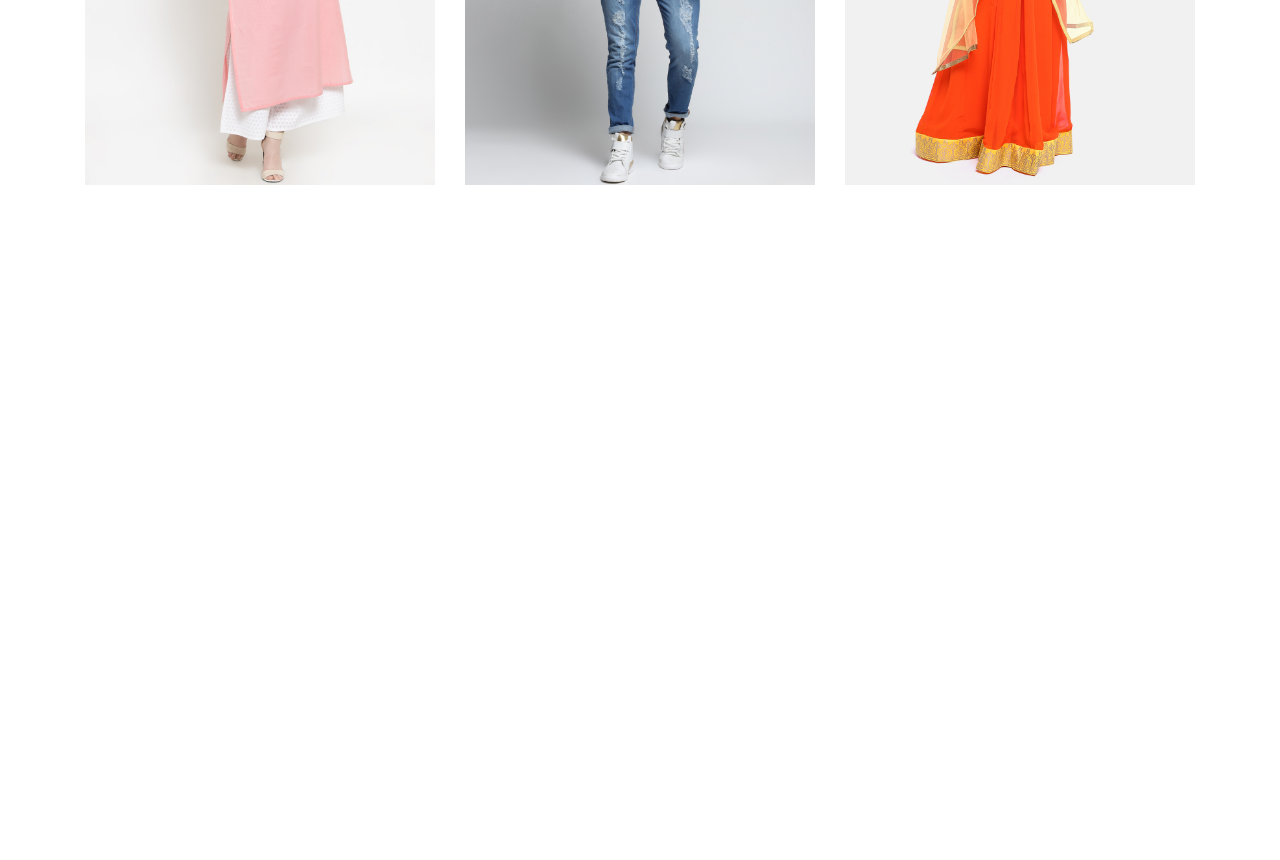
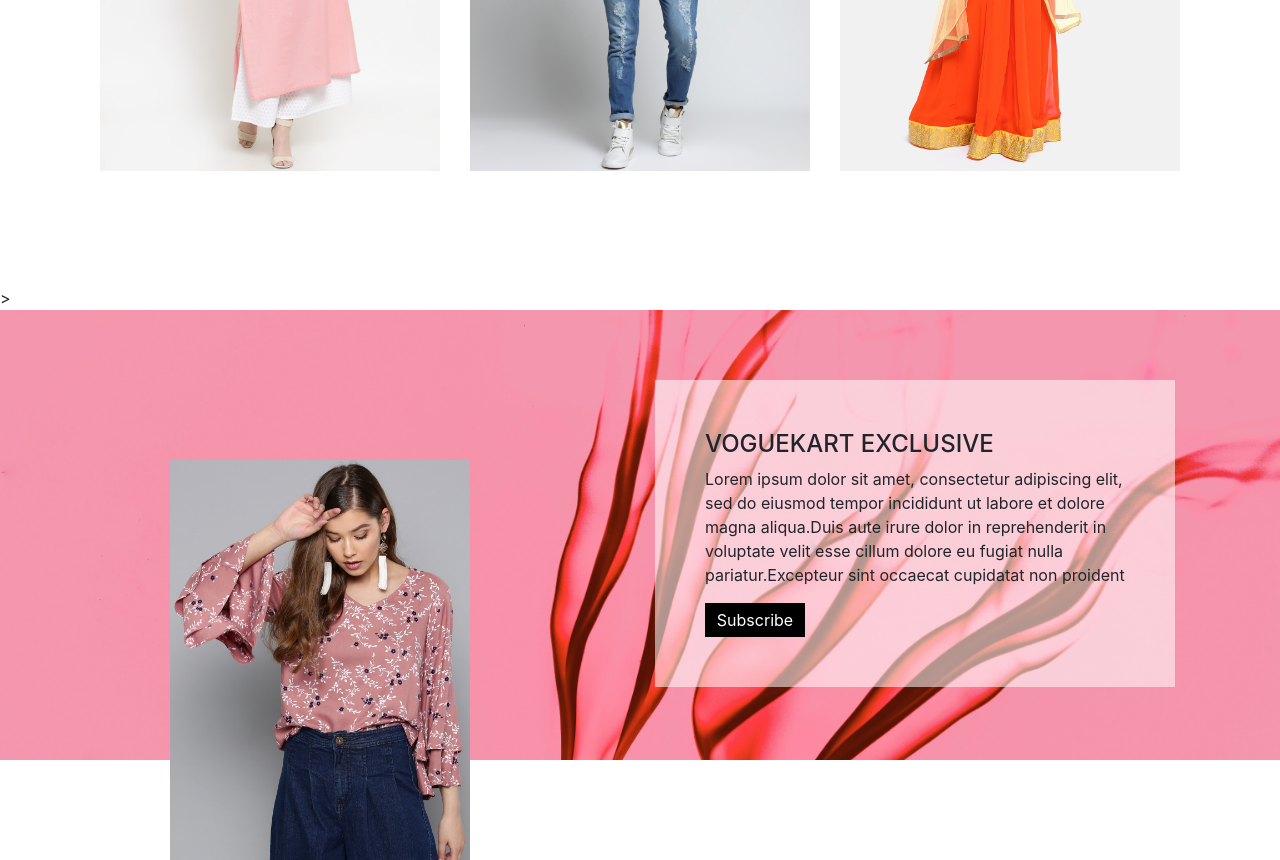
Before and after one commit to kaizen04/voguekart-fashion-website, a plain HTML site: page index.html in a window 1280 px wide. Shown: the part 1594-2454 px from the top of the page. Before the commit the page ends 1894 px from the top, so only its background shows below. Drawn offline with nearby package versions, Linux system fonts and the light colour scheme.

Commit message:
section 2 completed

```diff
--- a/css/style.css
+++ b/css/style.css
@@ -167,3 +167,40 @@
     opacity: 0.5;
     height: 100%;
 }
+
+/*-------------------------OFFERS---------------------------------*/
+
+.offers {
+    background-image: url(../img/fashion.jpg);
+    background-size: cover;
+    background-position: center;
+}
+
+.row {
+    margin: initial !important;
+}
+
+.subscribe {
+    max-width: 520px;
+    margin-top: 70px;
+    padding: 50px;
+    background: #ffffff8c;
+    margin-bottom: 30px;
+}
+
+.subscribe a {
+    width: 100px;
+    display: block;
+    color: #fff !important;
+    background: #000;
+    text-decoration: none;
+    padding: 5px;
+    text-align: center;
+}
+
+.offers img {
+    width: 300px;
+    height: 400px;
+    margin-bottom: -100px;
+    margin-top: 150px;
+}
--- a/index.html
+++ b/index.html
@@ -95,5 +95,26 @@
       </div>
     </div>
   </section>
+
+
+  <!--------OFFERS--------->>
+
+  <section class="offers">
+    <div class="row">
+      <div class="col-md-6 text-center">
+        <img src="img/exclusive.jpg" alt="VogueKart Exclusive">
+      </div>
+      <div class="col-md-6">
+        <div class="subscribe">
+          <h4>VOGUEKART EXCLUSIVE</h4>
+          <p>Lorem ipsum dolor sit amet, consectetur adipiscing elit, sed do eiusmod tempor
+            incididunt ut labore et dolore magna aliqua.Duis aute irure dolor in reprehenderit
+            in voluptate velit esse cillum dolore eu fugiat nulla pariatur.Excepteur sint
+            occaecat cupidatat non proident</p>
+            <a href="#">Subscribe</a>
+        </div>
+      </div>
+    </div>
+  </section>
   </body>
 </html>
```
Also changed, not shown: img/exclusive.jpg (added), img/fashion.jpg (added).
